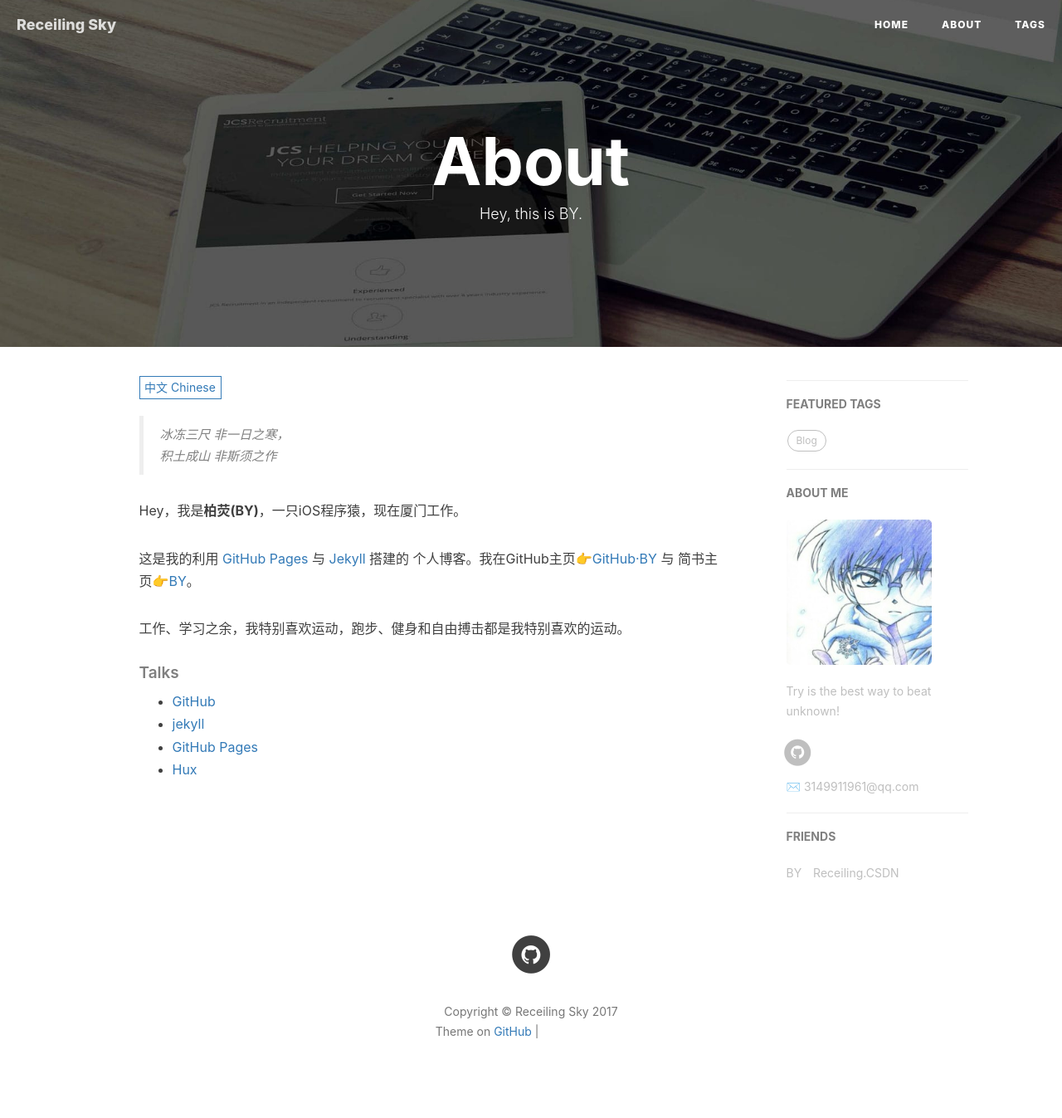
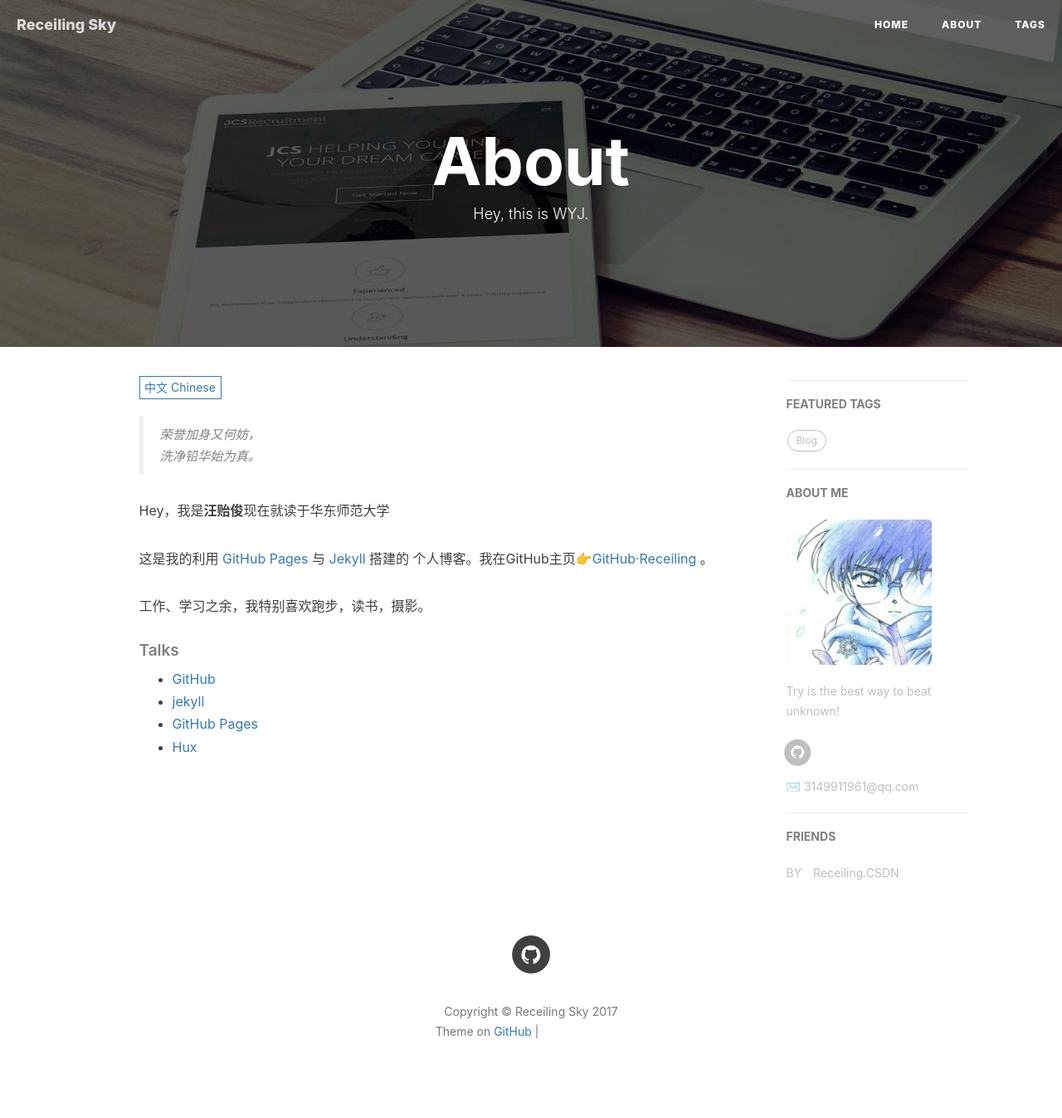
Before and after one commit to Receiling/receiling.github.io, a Jekyll site: the page built from about.html, in a window 1280 px wide. Shown: the whole page at 83% size. Built offline with Jekyll 4.4.1, drawn with Linux system fonts in a browser that asks for light colours; nearby versions of some CDN libraries; comment, search, counter and statistics services are not loaded; grey boxes are pictures that could not be loaded.

Commit message:
update about

```diff
--- a/about.html
+++ b/about.html
@@ -1,7 +1,7 @@
 ---
 layout: page
 title: "About"
-description: "Hey, this is BY."
+description: "Hey, this is WYJ."
 header-img: "img/post-bg-rwd.jpg"
 ---
 
@@ -15,14 +15,14 @@
 <div class="zh post-container">
 
     <!--copied from markdown -->
-    <blockquote><p>冰冻三尺 非一日之寒，<br>
-    积土成山 非斯须之作</p></blockquote>
+    <blockquote><p>荣誉加身又何妨，<br>
+    洗净铅华始为真。</p></blockquote>
 
-    <p>Hey，我是<strong>柏荧(BY)</strong>，一只iOS程序猿，现在厦门工作。</p>
+    <p>Hey，我是<strong>汪贻俊</strong>现在就读于华东师范大学</p>
 
-    <p>这是我的利用 <a href="https://pages.github.com/">GitHub Pages</a> 与 <a href="http://jekyll.com.cn/">Jekyll</a> 搭建的 个人博客。我在GitHub主页<a href="https://github.com/qiubaiying">👉GitHub·BY</a> 与 简书主页<a href="https://http://www.jianshu.com/u/e71990ada2fd">👉BY</a>。</p>
+    <p>这是我的利用 <a href="https://pages.github.com/">GitHub Pages</a> 与 <a href="http://jekyll.com.cn/">Jekyll</a> 搭建的 个人博客。我在GitHub主页<a href="https://github.com/Receiling">👉GitHub·Receiling</a> 。</p>
 
-    <p>工作、学习之余，我特别喜欢运动，跑步、健身和自由搏击都是我特别喜欢的运动。</p>
+    <p>工作、学习之余，我特别喜欢跑步，读书，摄影。</p>
 
     <p></p>
 
@@ -42,9 +42,9 @@
 
     <p>Hi, I am <strong>Baiying Qiu</strong>，you can call me <strong>BY</strong>. I am an iOS software engineer and currently working in Xiamen</p>
 
-    <p>This is my personal blog, through making Github Pages and Jekyll.My GitHub  👉 <a href="http://github.com/qiubaiying">Github·BY</a>.</p>
+    <p>This is my personal blog, through making Github Pages and Jekyll.My GitHub  👉 <a https://github.com/Receiling">Github·Receiling</a>.</p>
 
-    <p>I am a sports enthusiast, I like fitness, running and boxing.</p>
+    <p>I like reading, photography</p>
 
     <h5>Talks</h5>
 
```
